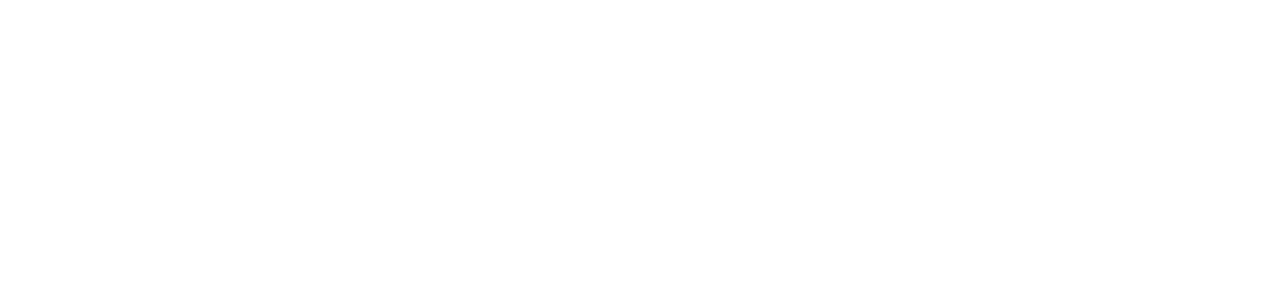
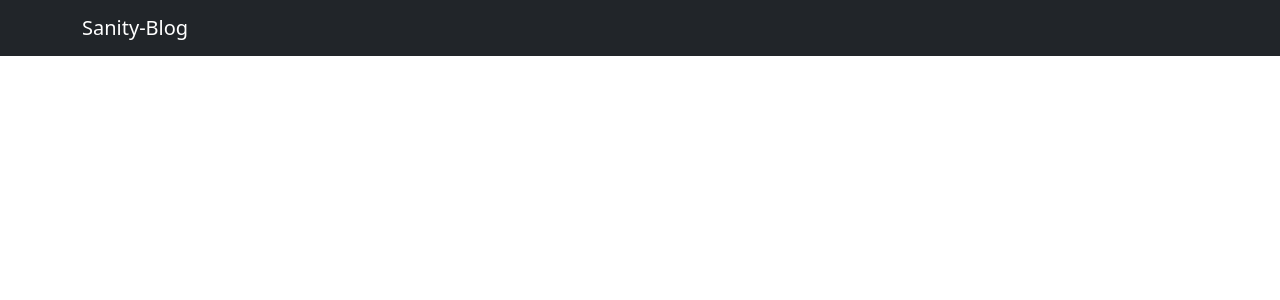
Before and after one commit to Sam44323/Sanity, a React (Vite) app in the folder sanity-test-frontend/: page / in a window 1280 px wide. Shown: the top 300 px of the page. Built offline with nearby package versions, Linux system fonts and the light colour scheme.

Commit message:
add: added test initializer for sanity

```diff
--- a/sanity-test-frontend/src/App.tsx
+++ b/sanity-test-frontend/src/App.tsx
@@ -1,9 +1,24 @@
 import { useState } from "react";
+import Container from "react-bootstrap/Container";
+import Nav from "react-bootstrap/Nav";
+import Navbar from "react-bootstrap/Navbar";
 
 function App() {
   return (
     <div className="App">
-      <div></div>
+      <Navbar bg="dark" expand="lg">
+        <Container>
+          <Navbar.Brand
+            style={{
+              color: "white",
+            }}
+            href="#home"
+          >
+            Sanity-Blog
+          </Navbar.Brand>
+          <Navbar.Toggle aria-controls="basic-navbar-nav" />
+        </Container>
+      </Navbar>
     </div>
   );
 }
```
Also changed, not shown: sanity-test-frontend/src/main.tsx (+7 -6 lines).
